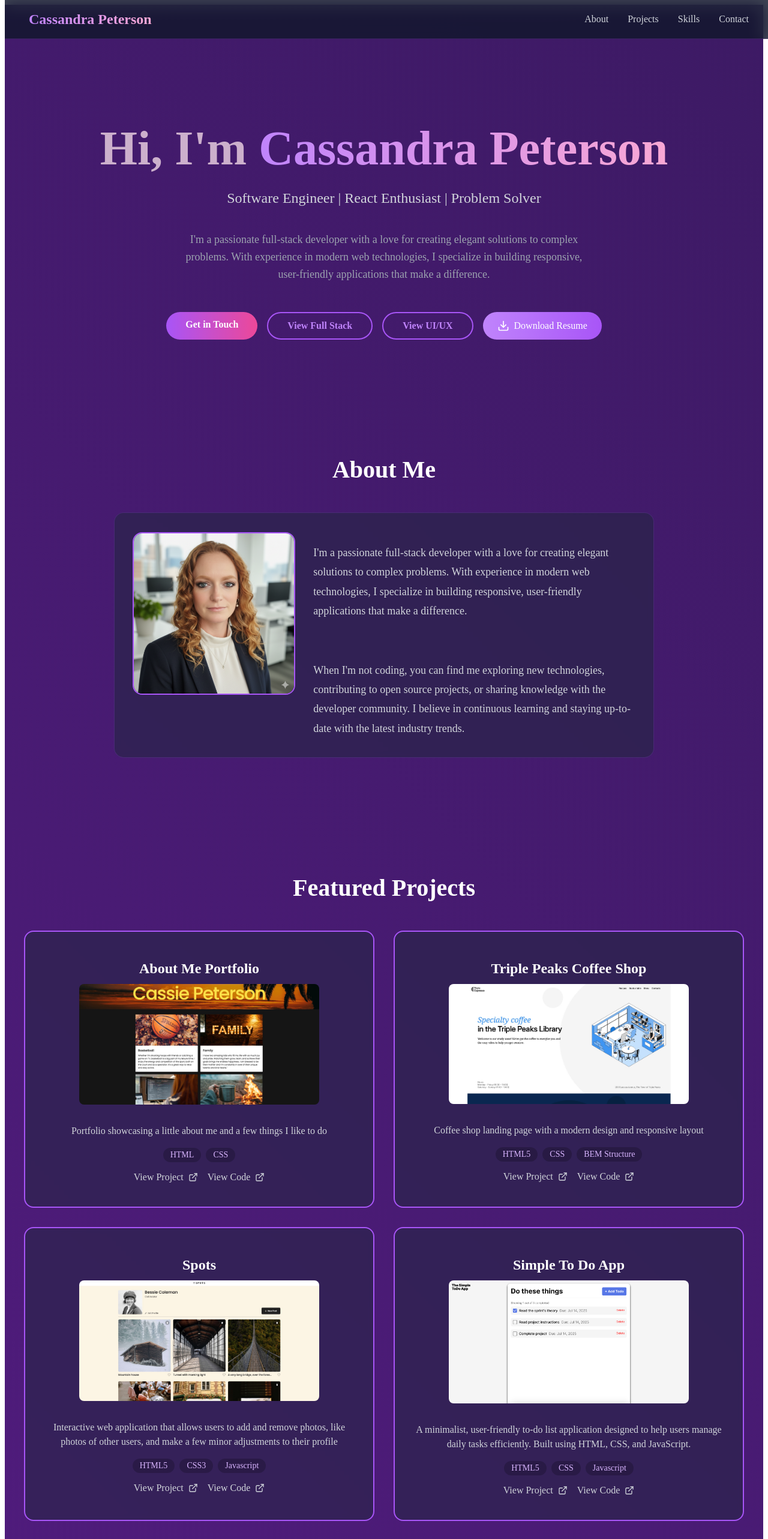
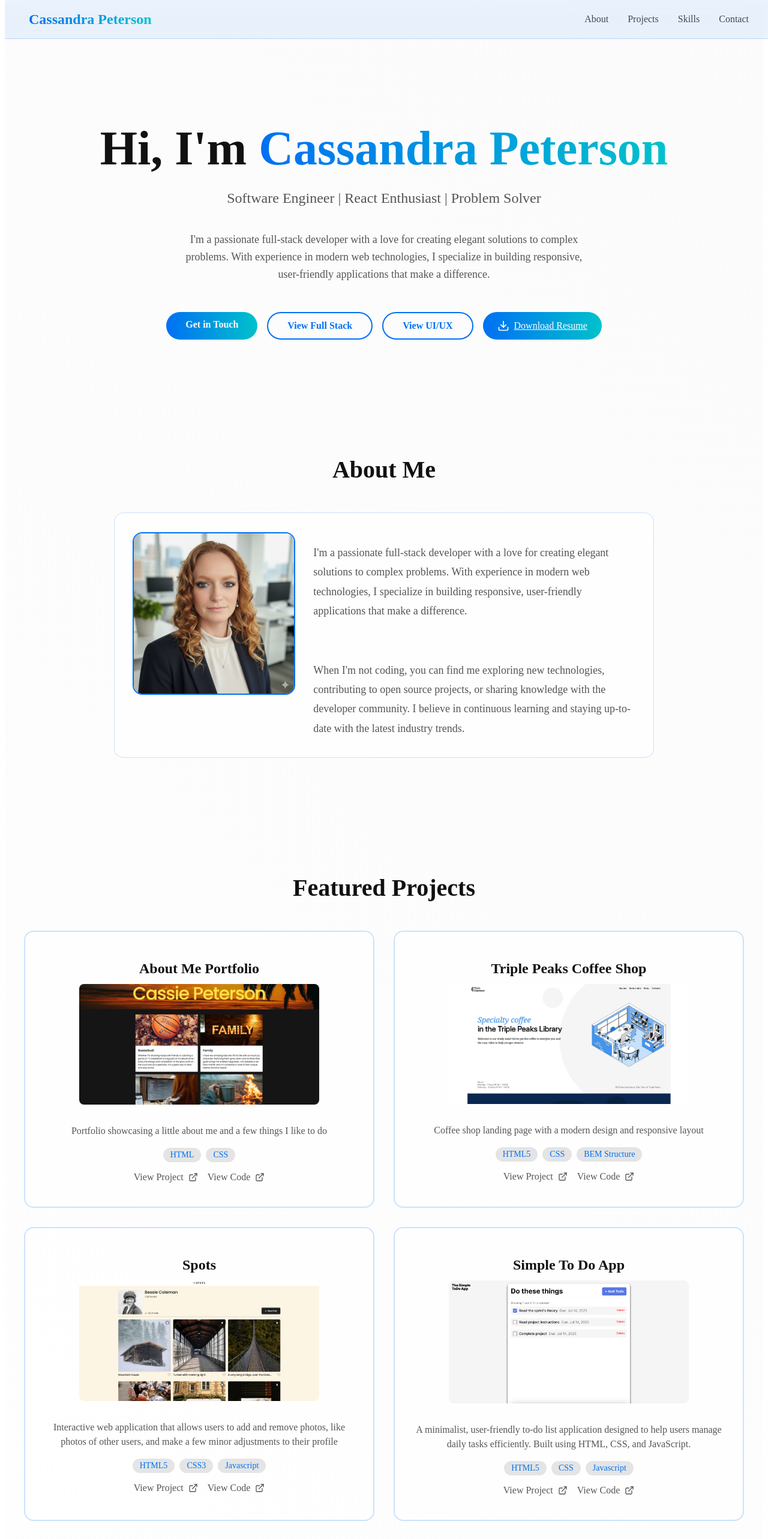
Before and after one commit to cpeterson27/portfolio, a React (Create React App) app: page / in a window 1280 px wide. Shown: the top 2565 px of the page at 60% size. Built offline with nearby package versions, Linux system fonts and the light colour scheme.

Commit message:
change coloring

```diff
--- a/src/App.css
+++ b/src/App.css
@@ -1,9 +1,12 @@
+@import './variables.css';
+
 .app-container {
   min-height: 100vh;
-  background: linear-gradient(45deg, #0f172a, #581c87, #0f172a);
+  background: linear-gradient(45deg, var(--bg), var(--bg-card), var(--bg));
   background-size: 400% 400%;
   animation: gradientBG 15s ease infinite;
 }
+
 
 @keyframes gradientBG {
   0% {
@@ -40,7 +43,7 @@
 .section-title {
   font-size: 2.5rem;
   font-weight: bold;
-  color: white;
+  color: var(--text-primary);
   margin-bottom: 3rem;
   text-align: center;
 }
--- a/src/components/About/About.css
+++ b/src/components/About/About.css
@@ -1,9 +1,10 @@
+/* About Section */
 .about-card {
-  background: rgba(30, 41, 59, 0.5);
+  background: var(--bg-card);
   backdrop-filter: blur(4px);
   border-radius: 1rem;
   padding: 2rem;
-  border: 1px solid rgba(168, 85, 247, 0.2);
+  border: 1px solid var(--border);
   display: grid;
   gap: 2rem;
   grid-template-columns: 1fr;
@@ -26,7 +27,7 @@
   max-width: 300px;
   height: auto;
   border-radius: 1rem;
-  border: 2px solid #a855f7;
+  border: 2px solid var(--accent-primary);
   transition: transform 0.3s ease;
 }
 
@@ -41,7 +42,7 @@
 }
 
 .about-text {
-  color: #d1d5db;
+  color: var(--text-secondary);
   font-size: 1.125rem;
   line-height: 1.8;
   margin-bottom: 1.5rem;
--- a/src/components/Contact/Contact.css
+++ b/src/components/Contact/Contact.css
@@ -1,3 +1,4 @@
+/* Contact Section */
 .contact-container {
   max-width: 900px;
   margin: 0 auto;
@@ -6,7 +7,7 @@
 
 .contact-description {
   font-size: 1.25rem;
-  color: #a4a7ab;
+  color: var(--text-secondary);
   margin-bottom: 3rem;
 }
 
@@ -17,20 +18,20 @@
 }
 
 .social-link {
-  background: rgba(30, 41, 59, 0.5);
+  background: var(--bg-card);
   backdrop-filter: blur(4px);
   padding: 1rem;
   border-radius: 9999px;
-  border: 1px solid rgba(168, 85, 247, 0.2);
-  color: #e1cdf6;
+  border: 1px solid var(--border);
+  color: var(--text-primary);
   display: flex;
   align-items: center;
   justify-content: center;
-  transition: all 0.3s;
   text-decoration: none;
+  transition: all 0.3s ease;
 }
 
 .social-link:hover {
-  border-color: rgba(168, 85, 247, 0.4);
+  border-color: var(--accent-primary);
   transform: scale(1.1);
 }
--- a/src/components/Footer/Footer.css
+++ b/src/components/Footer/Footer.css
@@ -1,11 +1,12 @@
+/* Footer Section */
 .footer {
   padding: 2rem 1rem;
-  border-top: 1px solid rgba(168, 85, 247, 0.2);
+  border-top: 1px solid var(--border);
 }
 
 .footer-container {
   max-width: 1200px;
   margin: 0 auto;
   text-align: center;
-  color: #9ca3af;
+  color: var(--text-secondary);
 }
--- a/src/components/Hero/Hero.css
+++ b/src/components/Hero/Hero.css
@@ -1,3 +1,4 @@
+/* Hero Section */
 .hero {
   padding: 8rem 1rem 5rem;
 }
@@ -11,12 +12,12 @@
 .hero-title {
   font-size: 3rem;
   font-weight: bold;
-  color: rgb(204, 176, 204);
+  color: var(--text-primary);
   margin-bottom: 1.5rem;
 }
 
 .hero-name {
-  background: linear-gradient(to right, #c084fc, #f9a8d4);
+  background: linear-gradient(to right, var(--accent-primary), var(--accent-secondary));
   -webkit-background-clip: text;
   -webkit-text-fill-color: transparent;
   background-clip: text;
@@ -24,7 +25,7 @@
 
 .hero-subtitle {
   font-size: 1.5rem;
-  color: #d1d5db;
+  color: var(--text-secondary);
   margin-bottom: 2rem;
   min-height: 2.25rem;
 }
@@ -33,24 +34,19 @@
   display: inline-block;
   width: 2px;
   height: 1em;
-  background-color: #c084fc;
+  background-color: var(--accent-primary);
   margin-left: 4px;
   animation: blink 1s infinite;
 }
 
 @keyframes blink {
-  0%,
-  100% {
-    opacity: 1;
-  }
-  50% {
-    opacity: 0;
-  }
+  0%, 100% { opacity: 1; }
+  50% { opacity: 0; }
 }
 
 .hero-description {
   font-size: 1.125rem;
-  color: #9ca3af;
+  color: var(--text-secondary);
   max-width: 700px;
   margin: 0 auto 3rem;
   line-height: 1.6;
@@ -63,55 +59,56 @@
   flex-wrap: wrap;
 }
 
+/* Buttons */
 .btn {
   padding: 0.75rem 2rem;
   border-radius: 9999px;
   font-weight: 600;
   text-decoration: none;
-  transition: all 0.3s;
   display: inline-block;
+  transition: all 0.3s ease;
 }
 
 .btn-primary {
-  background: linear-gradient(to right, #a855f7, #ec4899);
+  background: linear-gradient(to right, var(--accent-primary), var(--accent-secondary));
   color: white;
 }
 
 .btn-primary:hover {
-  box-shadow: 0 10px 25px rgba(168, 85, 247, 0.5);
+  box-shadow: 0 10px 25px rgba(0, 112, 243, 0.5);
   transform: scale(1.05);
 }
 
 .btn-secondary {
-  border: 2px solid #a855f7;
-  color: #c084fc;
+  border: 2px solid var(--accent-primary);
+  color: var(--accent-primary);
   background: transparent;
 }
 
 .btn-secondary:hover {
-  background: rgba(168, 85, 247, 0.1);
+  background: rgba(0, 112, 243, 0.1);
 }
 
 .resume-button {
   display: inline-flex;
   align-items: center;
   gap: 0.5rem;
-  background: linear-gradient(to right, #c084fc, #a855f7);
+  background: linear-gradient(to right, var(--accent-primary), var(--accent-secondary));
   color: white;
   padding: 0.75rem 1.5rem;
   border-radius: 9999px;
   font-weight: 500;
-  text-decoration: none;
-  transition: all 0.3s ease;
   border: none;
   cursor: pointer;
+  transition: all 0.3s ease;
 }
 
 .resume-button:hover {
   transform: translateY(-2px);
-  box-shadow: 0 4px 12px rgba(168, 85, 247, 0.4);
+  box-shadow: 0 4px 12px rgba(0, 112, 243, 0.4);
 }
 
+/* Responsive Hero Titles */
 @media (min-width: 640px) {
   .hero-title {
     font-size: 4rem;
--- a/src/components/Navigation/Navigation.css
+++ b/src/components/Navigation/Navigation.css
@@ -1,11 +1,13 @@
+/* Navbar */
 .navbar {
   position: fixed;
   top: 0;
   width: 100%;
-  background: rgba(15, 23, 42, 0.8);
-  backdrop-filter: blur(12px);
+  background: rgba(0, 112, 243, 0.08); /* subtle blue tint for separation */
+  backdrop-filter: blur(14px);
   z-index: 1000;
-  border-bottom: 1px solid rgba(168, 85, 247, 0.2);
+  border-bottom: 1px solid var(--border);
+  transition: background 0.3s ease;
 }
 
 .nav-container {
@@ -21,59 +23,57 @@
   height: 64px;
 }
 
+/* Logo Gradient Text */
 .logo {
   font-size: 1.5rem;
   font-weight: bold;
-  background: linear-gradient(to right, #c084fc, #f9a8d4);
+  background: linear-gradient(to right, var(--accent-primary), var(--accent-secondary));
   -webkit-background-clip: text;
   -webkit-text-fill-color: transparent;
   background-clip: text;
 }
 
+/* Desktop Navigation Links */
 .desktop-nav {
   display: none;
   gap: 2rem;
 }
 
-.nav-link {
-  color: #d1d5db;
+/* Links */
+.nav-link,
+.mobile-nav-link,
+.mobile-menu-btn {
+  color: rgba(30, 41, 59, 0.85); /* dark-grayish text for readability */
   text-decoration: none;
-  transition: color 0.3s;
+  transition: color 0.3s ease;
+  font-weight: 500;
 }
 
-.nav-link:hover {
-  color: #c084fc;
+/* Hover effect */
+.nav-link:hover,
+.mobile-nav-link:hover {
+  color: var(--accent-primary); /* still accent on hover */
 }
 
+/* Mobile menu button */
 .mobile-menu-btn {
   display: block;
   background: none;
   border: none;
-  color: #d1d5db;
   cursor: pointer;
 }
 
+/* Mobile menu container */
 .mobile-menu {
-  background: rgba(30, 41, 59, 0.95);
-  backdrop-filter: blur(12px);
+  background: rgba(0, 112, 243, 0.08); /* subtle tint for separation */
+  backdrop-filter: blur(14px);
 }
 
 .mobile-menu-content {
   padding: 0.5rem;
 }
 
-.mobile-nav-link {
-  display: block;
-  padding: 0.75rem 1rem;
-  color: #d1d5db;
-  text-decoration: none;
-  transition: color 0.3s;
-}
-
-.mobile-nav-link:hover {
-  color: #c084fc;
-}
-
+/* Show desktop nav on larger screens */
 @media (min-width: 768px) {
   .desktop-nav {
     display: flex;
--- a/src/components/ProjectCard/ProjectCard.css
+++ b/src/components/ProjectCard/ProjectCard.css
@@ -1,15 +1,26 @@
+/* Projects Section */
+.projects-grid {
+  display: grid;
+  gap: 2rem;
+}
+
+@media (min-width: 768px) {
+  .projects-grid {
+    grid-template-columns: repeat(2, 1fr);
+  }
+}
+
 .project-card {
-  background: rgba(30, 41, 59, 0.5);
-  backdrop-filter: blur(4px);
+  background: var(--bg-card);
+  border: 2px solid var(--border);
   border-radius: 1rem;
   padding: 1.5rem;
-  border: 2px solid #a855f7;
-  transition: all 0.3s cubic-bezier(0.4, 0, 0.2, 1);
-  color: #c084fc;
+  color: var(--text-primary);
   display: flex;
   flex-direction: column;
   align-items: center;
   text-align: center;
+  transition: all 0.3s ease;
   transform-style: preserve-3d;
   perspective: 1000px;
   cursor: pointer;
@@ -17,9 +28,9 @@
 
 .project-card:hover {
   transform: translateY(-5px) rotateX(5deg) rotateY(5deg);
-  box-shadow: 0 20px 25px -5px rgba(168, 85, 247, 0.1),
-    0 8px 10px -6px rgba(168, 85, 247, 0.1);
-  border-color: #c084fc;
+  box-shadow: 0 20px 25px -5px rgba(0,112,243,0.1),
+              0 8px 10px -6px rgba(0,112,243,0.1);
+  border-color: var(--accent-primary);
 }
 
 .project-img {
@@ -36,22 +47,17 @@
   transform: translateZ(20px);
 }
 
-.project-card:hover {
-  border-color: rgba(168, 85, 247, 0.4);
-  transform: scale(1.05);
-}
-
 .project-title {
   font-size: 1.5rem;
   font-weight: bold;
-  color: white;
+  color: var(--text-primary);
   margin-bottom: 0.75rem;
   text-align: center;
   width: 100%;
 }
 
 .project-description {
-  color: #d1d5db;
+  color: var(--text-secondary);
   margin-bottom: 1rem;
   line-height: 1.5;
   text-align: center;
@@ -67,6 +73,14 @@
   width: 100%;
 }
 
+.tag {
+  background: rgba(0, 0, 0, 0.1);
+  color: var(--accent-primary);
+  padding: 0.25rem 0.75rem;
+  border-radius: 9999px;
+  font-size: 0.875rem;
+}
+
 .project-links {
   display: flex;
   flex-wrap: wrap;
@@ -76,37 +90,19 @@
   width: 100%;
 }
 
-.tag {
-  background: rgba(0, 0, 0, 0.2);
-  color: #d8b4fe;
-  padding: 0.25rem 0.75rem;
-  border-radius: 9999px;
-  font-size: 0.875rem;
-}
-
-.project-link {
-  display: inline-flex;
-  align-items: center;
-  color: #d1d5db;
-  text-decoration: none;
-  transition: color 0.3s;
-}
-
+.project-link,
 .project-code {
   display: inline-flex;
   align-items: center;
-  color: #d1d5db;
+  color: var(--text-secondary);
   text-decoration: none;
   transition: color 0.3s;
   cursor: pointer;
 }
 
-.project-link:hover {
-  color: #d8b4fe;
-}
-
+.project-link:hover,
 .project-code:hover {
-  color: #d8b4fe;
+  color: var(--accent-primary);
 }
 
 .link-icon {
--- a/src/components/Skills/Skills.css
+++ b/src/components/Skills/Skills.css
@@ -1,9 +1,10 @@
+/* Skills Section */
 .skills-card {
-  background: rgba(30, 41, 59, 0.5);
+  background: var(--bg-card);
   backdrop-filter: blur(4px);
   border-radius: 1rem;
   padding: 2rem;
-  border: 1px solid rgba(168, 85, 247, 0.2);
+  border: 1px solid var(--border);
 }
 
 .skills-grid {
@@ -14,17 +15,17 @@
 }
 
 .skill-badge {
-  background: linear-gradient(to right, rgba(168, 85, 247, 0.2), rgba(236, 72, 153, 0.2));
-  border: 1px solid rgba(168, 85, 247, 0.3);
-  color: white;
+  background: rgba(0, 112, 243, 0.2);
+  border: 1px solid rgba(0, 112, 243, 0.3);
+  color: var(--text-primary);
   padding: 0.75rem 1.5rem;
   border-radius: 0.5rem;
   font-size: 1.125rem;
   font-weight: 600;
-  transition: all 0.3s;
+  transition: all 0.3s ease;
 }
 
 .skill-badge:hover {
-  box-shadow: 0 10px 25px rgba(168, 85, 247, 0.3);
+  box-shadow: 0 10px 25px rgba(0, 112, 243, 0.3);
   transform: scale(1.05);
 }
--- /dev/null
+++ b/src/variables.css
@@ -0,0 +1,19 @@
+:root {
+  --bg: #f5f5f5;
+  --bg-card: rgba(255, 255, 255, 0.6);
+  --text-primary: #111;
+  --text-secondary: #555;
+  --accent-primary: #0070f3;
+  --accent-secondary: #00c2cb;
+  --border: rgba(0, 112, 243, 0.2);
+}
+
+[data-theme="dark"] {
+  --bg: #1e1e1e;
+  --bg-card: rgba(30, 41, 59, 0.6);
+  --text-primary: #f5f5f5;
+  --text-secondary: #c1c1c1;
+  --accent-primary: #0070f3;
+  --accent-secondary: #00c2cb;
+  --border: rgba(0, 112, 243, 0.3);
+}
```
Also changed, not shown: src/components/Education/Education.css (+11 -15 lines).
